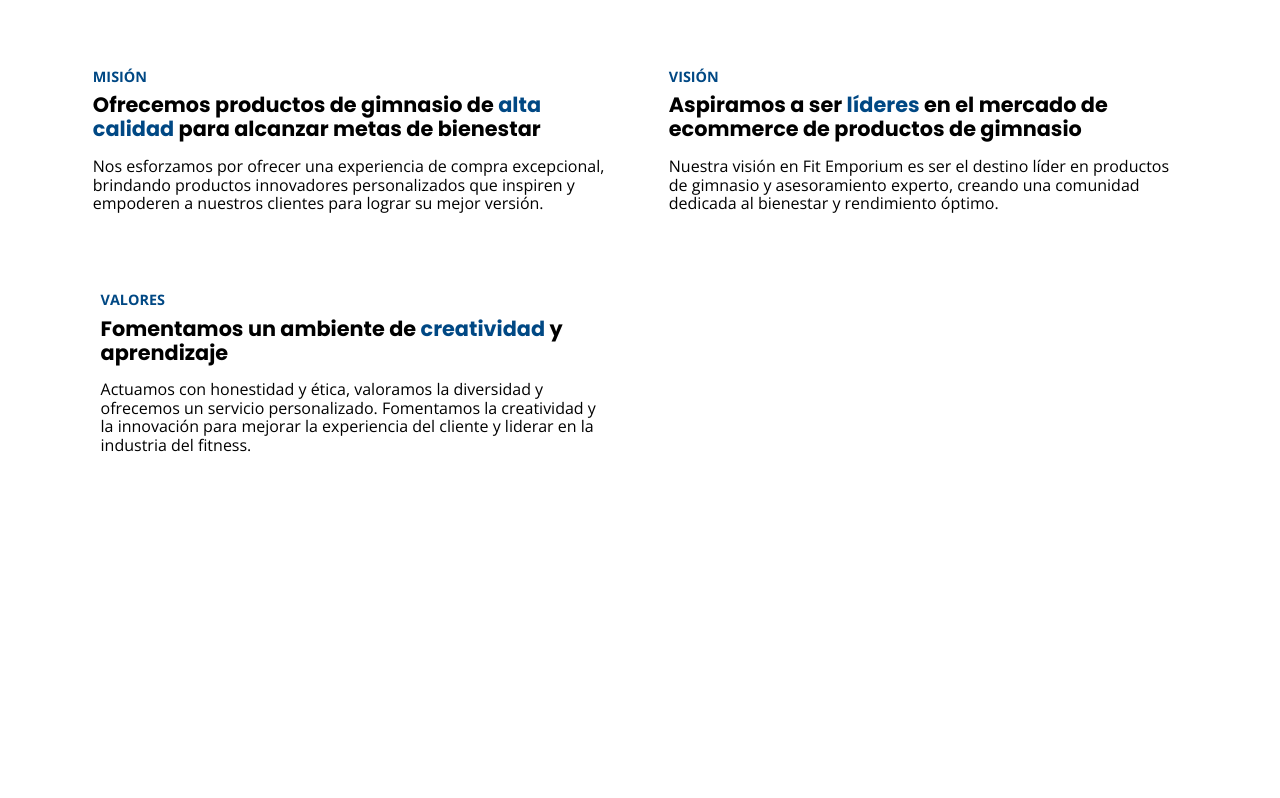
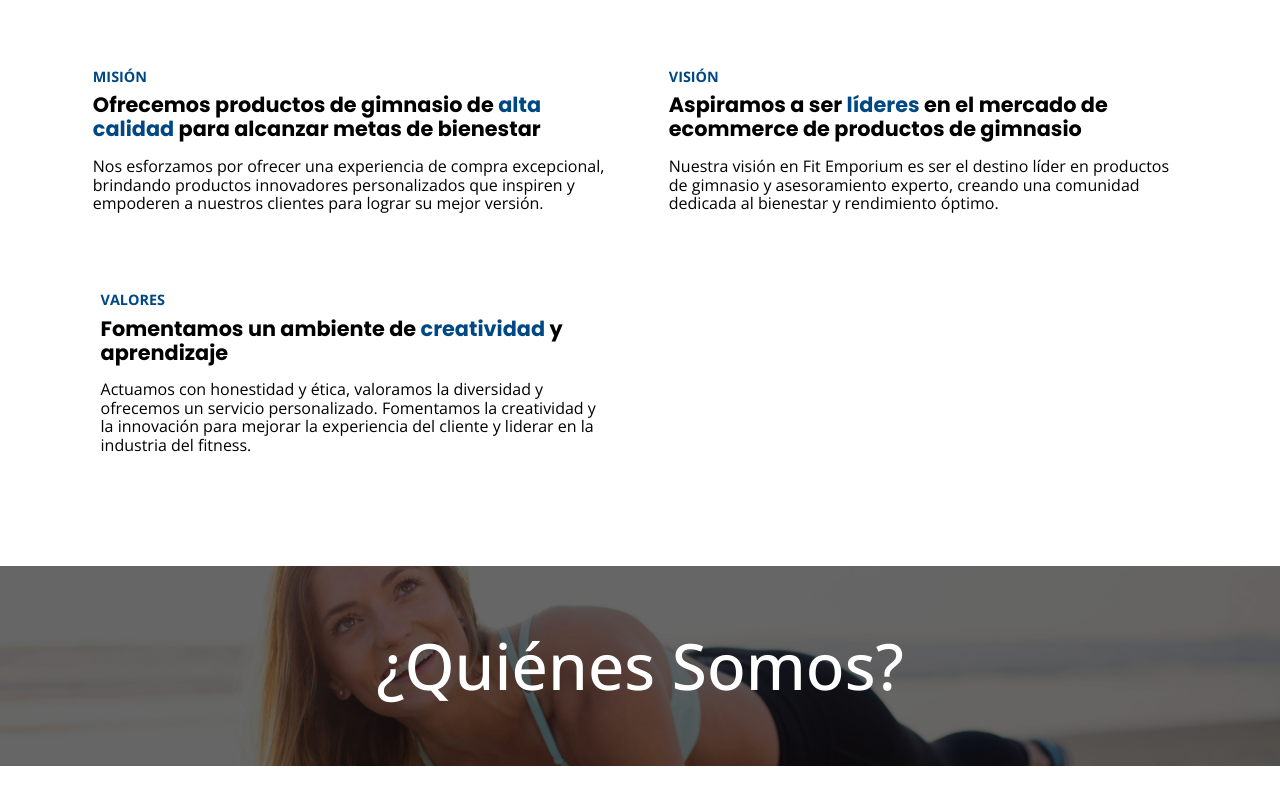
Before and after one commit to JhoanGomez30/Proyecto_E-commerce_G4, a plain HTML site: page pages/nosotros.html in a window 1280 px wide. Shown: the part 760-1558 px from the top of the page. Before the commit the page ends 1294 px from the top, so only its background shows below. Drawn offline with nearby package versions, Linux system fonts and the light colour scheme.

Commit message:
seccion banner agregada

```diff
--- a/Styles/banner.css
+++ /dev/null
@@ -1,71 +0,0 @@
-* {
-    box-sizing: border-box;
-    margin: 0;
-    padding: 0;
-}
-
-:root {
-    --font-poppins: "Poppins", sans-serif;
-    --font-open-sans: "Open Sans", sans-serif;
-    --white: #fff;
-    --color-secondary: #3366cc;
-    --color-principal: #004884;
-
-    --padding-container: 32px 0;
- }
-
-.banner{
-    background-color: #000;
-    width: 100%;
-    height: 200px;
-    color: var(--white);
-    display: flex;
-    justify-content: center;
-    align-items: center;
-    background-image: url('../assets/img/pexels-mastercowley-1300526.jpg');
-    background-position: center center;
-    background-size: cover;
-    background-repeat: no-repeat;
-    position: relative;
-}
-
-.banner__content{
-    display: flex;
-    align-items: center;
-    justify-content: center;
-    font-size: 2.1rem;
-    /* padding: 10%; */
-    text-wrap: nowrap;
-    /* height: 200px; */
-    z-index: 1;
-    font-family: var(--font-open-sans);
-    font-weight: 500;
-}
-
-.banner__filter{
-    position: absolute;
-    background-color: rgb(0, 0, 0, 0.6);
-    bottom:0;
-    left: 0;
-    width: 100%;
-    height: 100%;
-    z-index: 0;
-}
-
-@media(min-width:768px){
-    .banner__content{
-        font-size: 3rem;
-    }
-
-}
-
-@media(min-width:1024px){
-    .banner{
-        background-position: top 40%  center;
-
-    }
-    .banner__content{
-        font-size: 4rem;
-    }
-
-}
--- a/Styles/nosotros.css
+++ b/Styles/nosotros.css
@@ -335,6 +335,50 @@ body {
 
 /* fin estilos valores */
 
+
+ /*Inicio Banner Miguel-angel*/
+
+ .banner{
+    background-color: #000;
+    width: 100%;
+    height: 200px;
+    color: var(--white);
+    display: flex;
+    justify-content: center;
+    align-items: center;
+    background-image: url('../assets/img/pexels-mastercowley-1300526.jpg');
+    background-position: center center;
+    background-size: cover;
+    background-repeat: no-repeat;
+    position: relative;
+    margin: 32px 0;
+}
+
+.banner__content{
+    display: flex;
+    align-items: center;
+    justify-content: center;
+    font-size: 2.1rem;
+    /* padding: 10%; */
+    text-wrap: nowrap;
+    /* height: 200px; */
+    z-index: 1;
+    font-family: var(--font-open-sans);
+    font-weight: 500;
+}
+
+.banner__filter{
+    position: absolute;
+    background-color: rgb(0, 0, 0, 0.6);
+    bottom:0;
+    left: 0;
+    width: 100%;
+    height: 100%;
+    z-index: 0;
+}
+
+/*Fin Banner Miguel-angel*/
+
 @media(min-width:768px) {
 
     .nav__link {
@@ -432,6 +476,12 @@ body {
     }
 
     /* fin estilos valores */
+
+    /*Inicio Banner mq miguel angel*/
+    .banner__content{
+    font-size: 3rem;
+    }
+    /*Fin Banner mq miguel angel*/
 }
 
 /*trabajo de Erley para hero inicio*/
@@ -463,6 +513,17 @@ body {
     object-fit: cover;
     }
     /* fin estilos propuesta de valor */
+
+    /*Inicio mq 1024px Banner miguel angel*/
+    .banner{
+        background-position: top 40%  center;
+
+    }
+    .banner__content{
+        font-size: 4rem;
+    }
+
+    /*Fin mq 1024px Banner miguel angel*/
 
 }
 
--- a/pages/nosotros.html
+++ b/pages/nosotros.html
@@ -209,6 +209,14 @@
   </section>
   <!-- fin valores -->
   </section>
+
+  <section class="banner">
+    <div class="banner__filter"></div>
+    <div class="banner__content">
+        ¿Quiénes Somos?
+    </div>
+  </section>
+
 </body>
 
 </html>
```
Also changed, not shown: pages/banner.html (deleted, +0 -20 lines).
